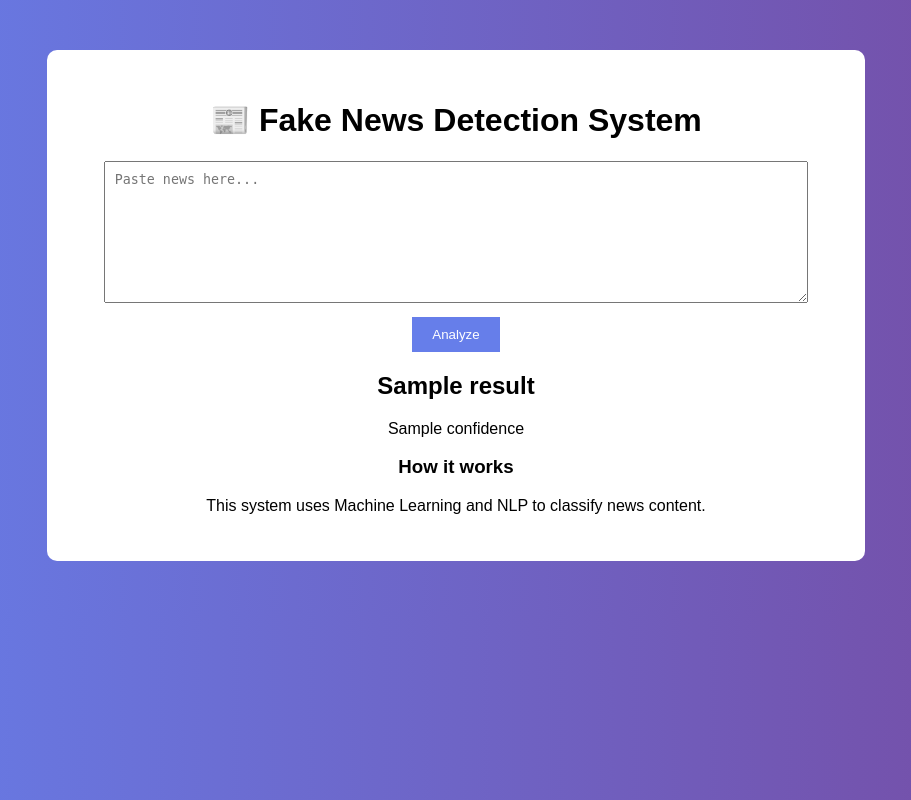
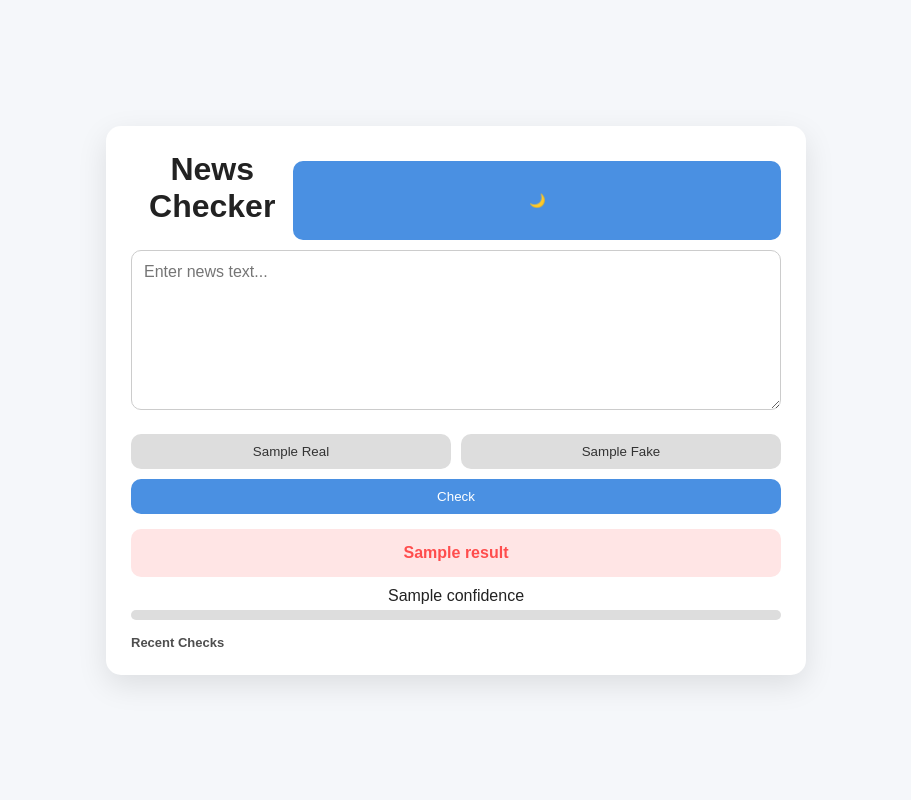
Before and after one commit to saswatjena75-hash/fake-news-detection, a Flask app: template templates/index.html in a window 1280 px wide. Shown: the whole page, without its empty margins (184-1095 px from the left). Run offline with Flask 3, Linux system fonts and the light colour scheme; the template is opened without the code that fills it: most values are stand-ins (such as "Sample title", 1, 10 or a date in 2020).

Commit message:
Update index.html

```diff
--- a/templates/index.html
+++ b/templates/index.html
@@ -1,31 +1,261 @@
 <!DOCTYPE html>
-<html>
+<html lang="en">
 <head>
-    <title>Fake News Detector</title>
-    <link rel="stylesheet" href="{{ url_for('static', filename='style.css') }}">
+  <meta charset="UTF-8">
+  <title>News Checker</title>
+  <meta name="viewport" content="width=device-width, initial-scale=1.0">
+
+  <style>
+    :root {
+      --bg: #f5f7fa;
+      --card: #ffffff;
+      --text: #222;
+      --primary: #4a90e2;
+      --fake: #ff4d4d;
+      --real: #2ecc71;
+    }
+
+    body.dark {
+      --bg: #0f172a;
+      --card: #1e293b;
+      --text: #f1f5f9;
+      --primary: #60a5fa;
+    }
+
+    * {
+      margin: 0;
+      padding: 0;
+      box-sizing: border-box;
+      font-family: Arial, sans-serif;
+    }
+
+    body {
+      background: var(--bg);
+      color: var(--text);
+      min-height: 100vh;
+      display: flex;
+      justify-content: center;
+      align-items: center;
+      padding: 20px;
+      transition: 0.3s;
+    }
+
+    .container {
+      width: 100%;
+      max-width: 700px;
+      background: var(--card);
+      padding: 25px;
+      border-radius: 15px;
+      box-shadow: 0 10px 30px rgba(0,0,0,0.1);
+    }
+
+    h1 {
+      text-align: center;
+      margin-bottom: 15px;
+    }
+
+    textarea {
+      width: 100%;
+      height: 160px;
+      padding: 12px;
+      border-radius: 10px;
+      border: 1px solid #ccc;
+      font-size: 16px;
+      outline: none;
+    }
+
+    button {
+      cursor: pointer;
+      border: none;
+      border-radius: 10px;
+      padding: 10px;
+      margin-top: 10px;
+      background: var(--primary);
+      color: white;
+      width: 100%;
+    }
+
+    button:hover {
+      opacity: 0.9;
+    }
+
+    .row {
+      display: flex;
+      gap: 10px;
+      margin-top: 10px;
+    }
+
+    .row button {
+      flex: 1;
+      background: #ddd;
+      color: #333;
+    }
+
+    .result {
+      margin-top: 15px;
+      padding: 15px;
+      border-radius: 10px;
+      text-align: center;
+      font-weight: bold;
+      animation: fadeIn 0.5s ease;
+    }
+
+    .fake {
+      background: #ffe5e5;
+      color: var(--fake);
+    }
+
+    .real {
+      background: #e6ffed;
+      color: var(--real);
+    }
+
+    .confidence {
+      text-align: center;
+      margin-top: 10px;
+    }
+
+    .bar {
+      width: 100%;
+      background: #ddd;
+      border-radius: 10px;
+      overflow: hidden;
+      margin-top: 5px;
+    }
+
+    .fill {
+      height: 10px;
+      background: var(--primary);
+      width: 0%;
+      transition: 0.6s;
+    }
+
+    .topbar {
+      display: flex;
+      justify-content: space-between;
+      margin-bottom: 10px;
+    }
+
+    .history {
+      margin-top: 15px;
+      font-size: 13px;
+      opacity: 0.8;
+    }
+
+    .history-item {
+      margin-top: 5px;
+      padding: 5px;
+      border-bottom: 1px solid #ccc;
+    }
+
+    .loader {
+      display: none;
+      text-align: center;
+      margin-top: 10px;
+    }
+
+    @keyframes fadeIn {
+      from {opacity: 0; transform: translateY(10px);}
+      to {opacity: 1; transform: translateY(0);}
+    }
+  </style>
 </head>
+
 <body>
 
 <div class="container">
-    <h1>📰 Fake News Detection System</h1>
 
-    <form method="POST">
-        <textarea name="news" placeholder="Paste news here..."></textarea>
-        <button type="submit">Analyze</button>
-    </form>
+  <div class="topbar">
+    <h1>News Checker</h1>
+    <button onclick="toggleDark()">🌙</button>
+  </div>
 
-    {% if result %}
-        <div class="result {{ label }}">
-            <h2>{{ result }}</h2>
-            <p>{{ confidence }}</p>
-        </div>
-    {% endif %}
+  <form method="POST" onsubmit="showLoader()">
+    <textarea id="news" name="news" placeholder="Enter news text..."></textarea>
 
-    <div class="info">
-        <h3>How it works</h3>
-        <p>This system uses Machine Learning and NLP to classify news content.</p>
+    <div class="row">
+      <button type="button" onclick="fillReal()">Sample Real</button>
+      <button type="button" onclick="fillFake()">Sample Fake</button>
     </div>
+
+    <button type="submit">Check</button>
+  </form>
+
+  <div class="loader" id="loader">Checking...</div>
+
+  {% if result %}
+    <div class="result {% if label == 'real' %}real{% else %}fake{% endif %}">
+      {{ result }}
+    </div>
+
+    <div class="confidence">
+      {{ confidence }}
+      <div class="bar">
+        <div class="fill" id="bar"></div>
+      </div>
+    </div>
+  {% endif %}
+
+  <div class="history" id="history"></div>
+
 </div>
+
+<script>
+  function fillReal() {
+    document.getElementById("news").value =
+      "The government has announced new infrastructure development plans to improve transportation and connectivity.";
+  }
+
+  function fillFake() {
+    document.getElementById("news").value =
+      "Scientists confirmed that eating ice cream at night can make humans fly for 10 minutes.";
+  }
+
+  function toggleDark() {
+    document.body.classList.toggle("dark");
+  }
+
+  function showLoader() {
+    document.getElementById("loader").style.display = "block";
+  }
+
+  // Confidence bar animation
+  window.onload = function () {
+    let confidenceText = "{{ confidence }}";
+    let match = confidenceText.match(/(\d+\.?\d*)/);
+
+    if (match) {
+      let value = parseFloat(match[1]);
+      document.getElementById("bar").style.width = value + "%";
+    }
+
+    saveHistory();
+  };
+
+  function saveHistory() {
+    let result = "{{ result }}";
+    let news = document.getElementById("news")?.value;
+
+    if (result && news) {
+      let history = JSON.parse(localStorage.getItem("history") || "[]");
+      history.unshift({news, result});
+      history = history.slice(0, 5);
+      localStorage.setItem("history", JSON.stringify(history));
+    }
+
+    renderHistory();
+  }
+
+  function renderHistory() {
+    let history = JSON.parse(localStorage.getItem("history") || "[]");
+    let box = document.getElementById("history");
+
+    box.innerHTML = "<h4>Recent Checks</h4>";
+    history.forEach(h => {
+      box.innerHTML += `<div class='history-item'><b>${h.result}</b><br>${h.news.slice(0, 60)}...</div>`;
+    });
+  }
+</script>
 
 </body>
 </html>
```
